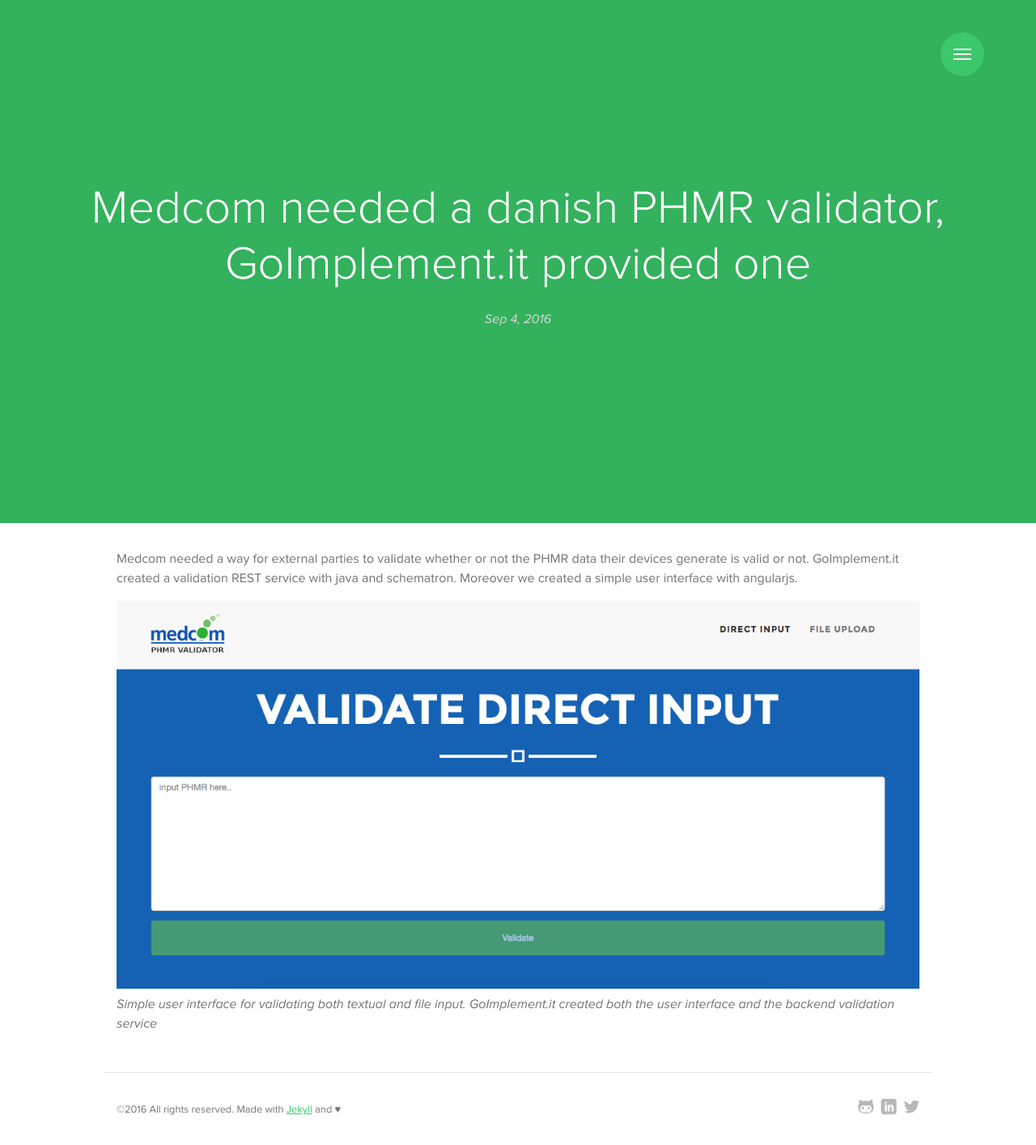
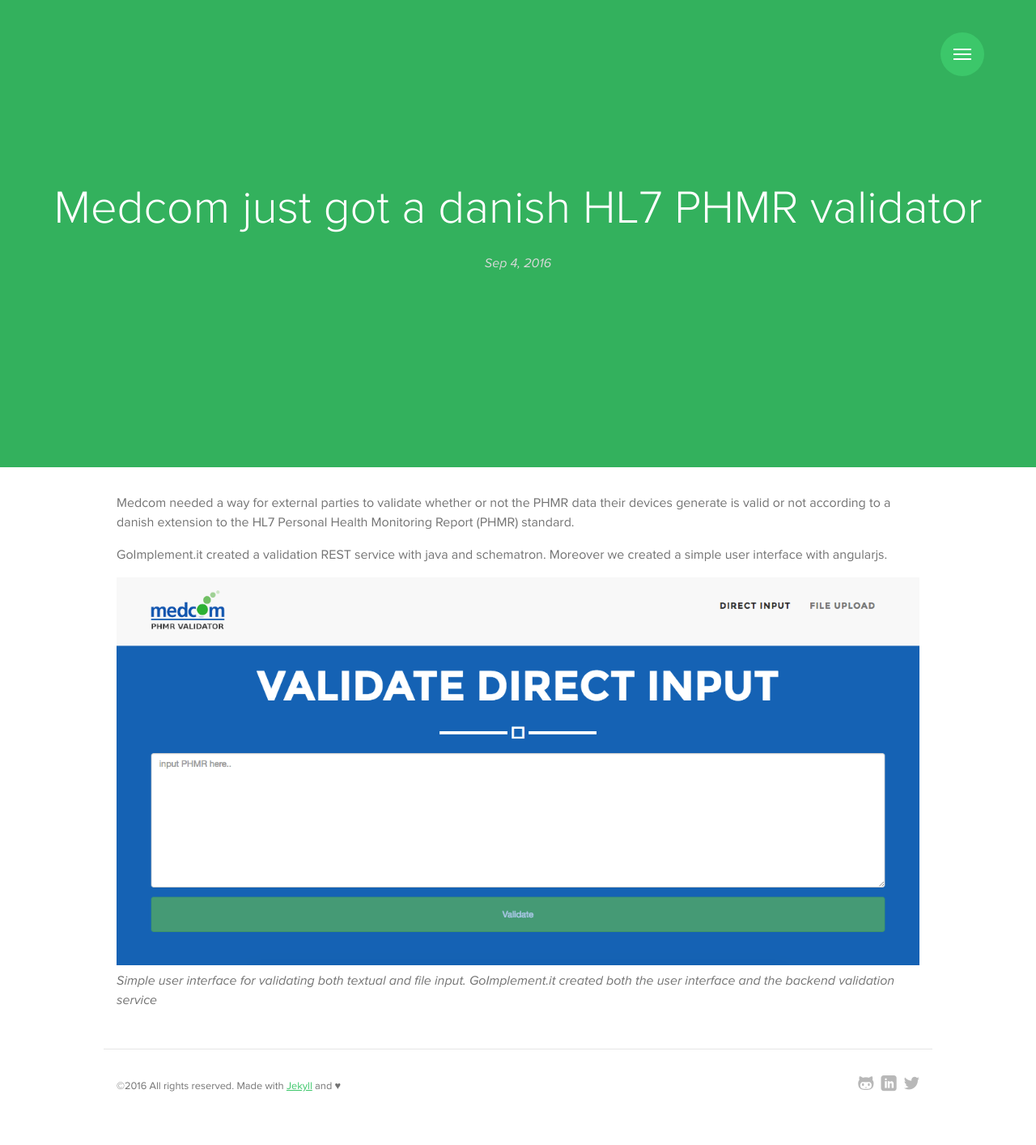
Before and after one commit to goimplementit/goimplementit.github.io, a Jekyll site: the page built from _posts/2016-09-04-medcom-phmr-validator.markdown, in a window 1280 px wide. Shown: the whole page at 81% size. Built offline with Jekyll 4.4.1, drawn with Linux system fonts in a browser that asks for light colours; some web fonts are replaced.

Commit message:
Update 2016-09-04-medcom-phmr-validator.markdown

```diff
--- a/_posts/2016-09-04-medcom-phmr-validator.markdown
+++ b/_posts/2016-09-04-medcom-phmr-validator.markdown
@@ -1,11 +1,12 @@
 ---
 layout: post
-title:  "Medcom needed a danish PHMR validator, GoImplement.it provided one"
+title:  "Medcom just got a danish HL7 PHMR validator"
 permalink:  "medcom-phmr-validator"
 date:   2016-09-04 11:58:35 +0100
 categories: HL7, CDA, PHMR
 ---
-Medcom needed a way for external parties to validate whether or not the PHMR data their devices generate is valid or not.
+Medcom needed a way for external parties to validate whether or not the PHMR data their devices generate is valid or not according to a danish extension to the HL7 Personal Health Monitoring Report (PHMR) standard.
+
 GoImplement.it created a validation REST service with java and schematron. Moreover we created a simple user interface with angularjs.
 
 ![Danish PHMR validator by GoImplement.it]({{ '/images' | prepend: site.baseurl }}/medcom-phmr-validator.png)
```
